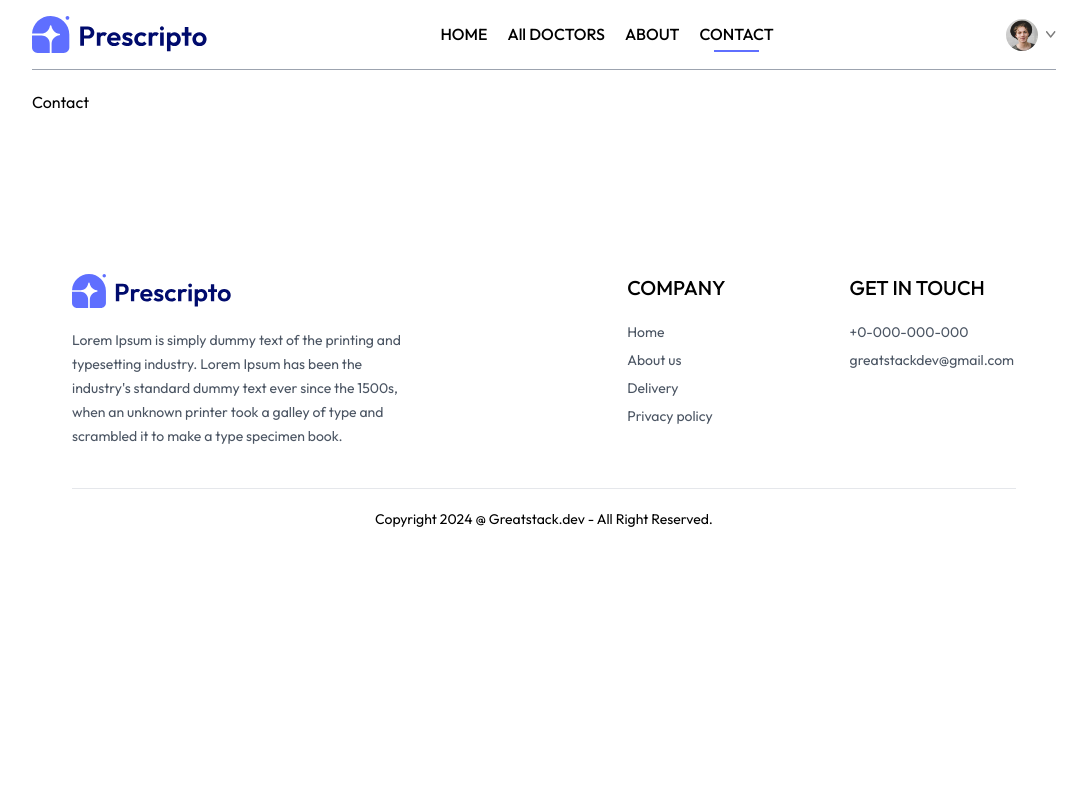
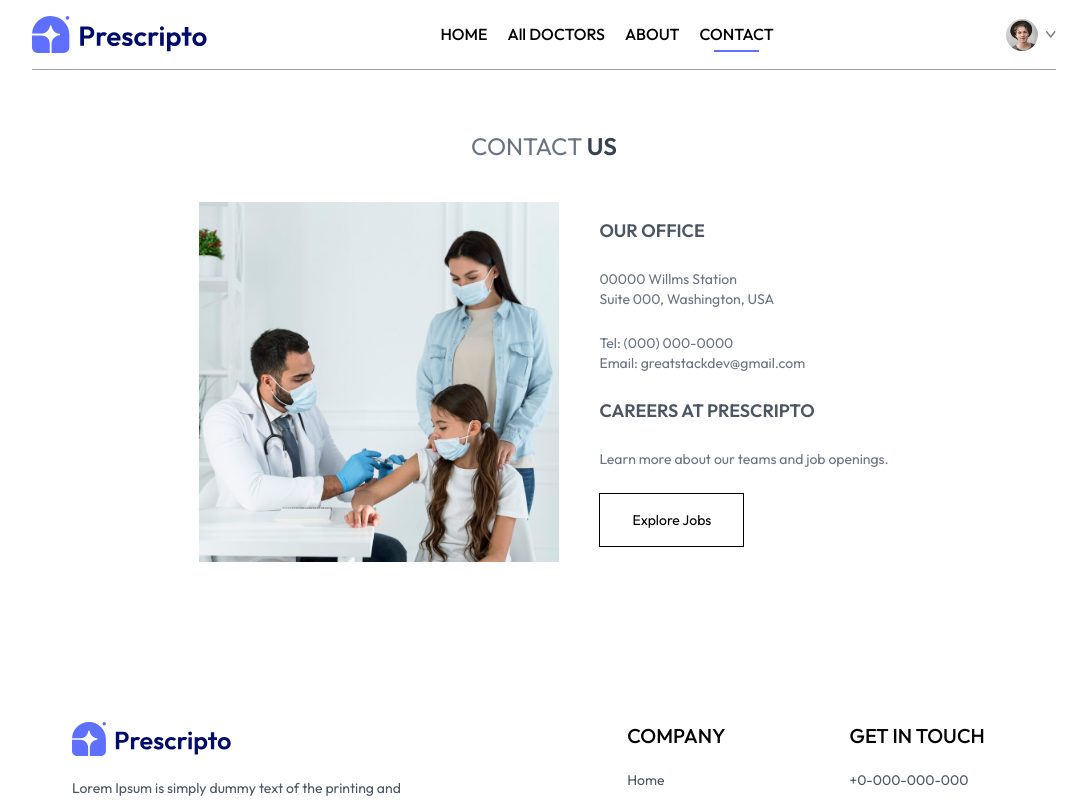
Before and after one commit to ChienCook/prescripto, a React (Vite) app in the folder frontend/: page /contact in a window 1280 px wide. Shown: the top 800 px of the page, without its empty margins (96-1183 px from the left). Built offline with nearby package versions, Linux system fonts and the light colour scheme.

Commit message:
fontend: Contact page

```diff
--- a/frontend/src/pages/Contact.jsx
+++ b/frontend/src/pages/Contact.jsx
@@ -1,7 +1,37 @@
+import { assets } from '@/assets/assets';
 import React from 'react';
 
 const Contact = () => {
-    return <div>Contact</div>;
+    return (
+        <div>
+            <div className="text-center text-2xl text-gray-500 pt-10">
+                <p>
+                    CONTACT <span className="text-gray-700 font-semibold">US</span>
+                </p>
+            </div>
+
+            <div className="my-10 flex flex-col justify-center md:flex-row gap-10 mb-28 text-sm">
+                <img src={assets.contact_image} alt="" className="w-full md:max-w-[360px]" />
+                <div className="flex flex-col justify-center items-start gap-6">
+                    <p className="font-semibold text-lg text-gray-600">OUR OFFICE</p>
+
+                    <p className="text-gray-500">
+                        00000 Willms Station <br /> Suite 000, Washington, USA
+                    </p>
+
+                    <p className="text-gray-500">
+                        Tel: (000) 000-0000 <br /> Email: greatstackdev@gmail.com
+                    </p>
+
+                    <p className="font-semibold text-lg text-gray-600">CAREERS AT PRESCRIPTO</p>
+                    <p className="text-gray-500">Learn more about our teams and job openings.</p>
+                    <button className="border border-black px-8 py-4 text-sm hover:bg-black hover:text-white transition-all duration-500">
+                        Explore Jobs
+                    </button>
+                </div>
+            </div>
+        </div>
+    );
 };
 
 export default Contact;
```
